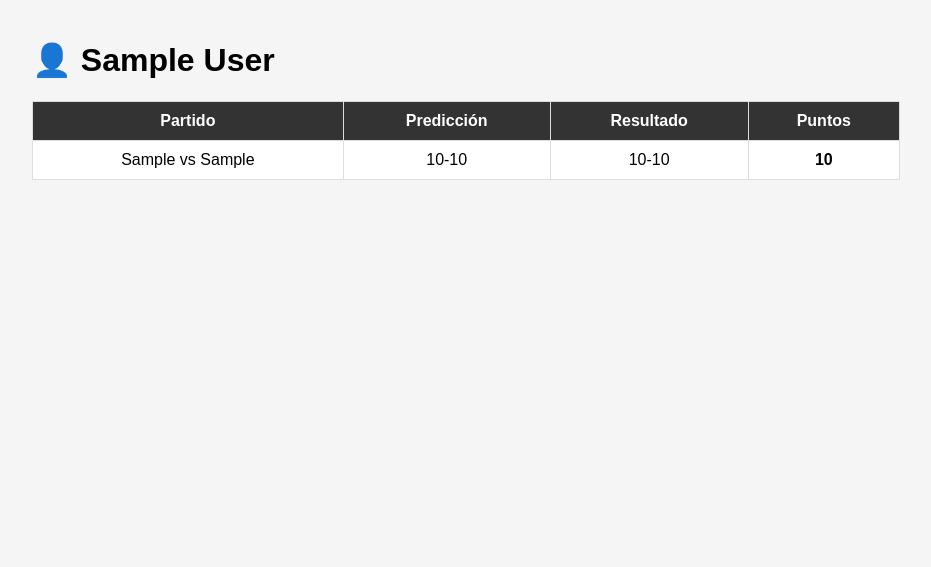
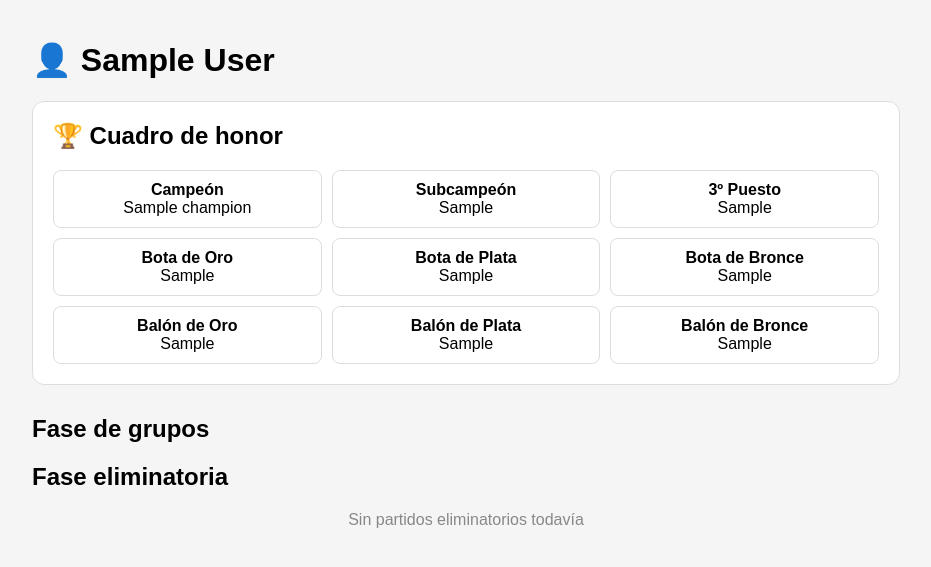
Before and after one commit to angeloabianchi/worldcup, a Django app: template templates/participant_detail.html in a window 1280 px wide. Shown: the part 48-615 px from the top of the page, without its empty margins (174-1105 px from the left). Run offline with Django 5.2, Linux system fonts and the light colour scheme; the template is opened without the code that fills it: most values are stand-ins (such as "Sample title", 1, 10 or a date in 2020).

Commit message:
participant details

```diff
--- a/core/apps.py
+++ b/core/apps.py
@@ -1,3 +1,5 @@
+import sys
+
 from django.apps import AppConfig
 
 
@@ -6,5 +8,9 @@
     name = 'core'
 
     def ready(self):
+
+        if 'runserver' not in sys.argv:
+            return
+
         from core.auto_updater import start_auto_update
         start_auto_update()
--- a/matches/services/results_updater.py
+++ b/matches/services/results_updater.py
@@ -61,6 +61,7 @@
     "Algeria": "Argelia",
     "South Africa": "Sudáfrica",
     "Cape Verde Islands": "Cabo Verde",
+    "Congo DR": "RD Congo",
 
     # ASIA
     "Japan": "Japón",
@@ -70,6 +71,7 @@
     "Saudi Arabia": "Arabia Saudita",
     "Qatar": "Catar",
     "Australia": "Australia",
+    "Uzbekistan": "Uzbekistán",
 
     # OTROS POSIBLES
     "New Zealand": "Nueva Zelanda",
--- a/templates/participant_detail.html
+++ b/templates/participant_detail.html
@@ -6,56 +6,257 @@
     👤 {{ participant.display_name }}
 </h1>
 
+
+{% if bonus %}
+
+<div style="
+    width:70%;
+    margin:auto;
+    margin-bottom:30px;
+">
+
+    <div style="
+        border:1px solid #ddd;
+        border-radius:12px;
+        background:white;
+        padding:20px;
+    ">
+
+        <h2 style="
+            text-align:left;
+            margin-top:0;
+        ">
+            🏆 Cuadro de honor
+        </h2>
+
+        <div style="
+            display:grid;
+            grid-template-columns: repeat(3, 1fr);
+            gap:10px;
+        ">
+
+            <div style="border:1px solid #ddd; padding:10px; border-radius:8px;">
+                <strong>Campeón</strong><br>
+                {{ bonus.champion }}
+            </div>
+
+            <div style="border:1px solid #ddd; padding:10px; border-radius:8px;">
+                <strong>Subcampeón</strong><br>
+                {{ bonus.runner_up }}
+            </div>
+
+            <div style="border:1px solid #ddd; padding:10px; border-radius:8px;">
+                <strong>3º Puesto</strong><br>
+                {{ bonus.third_place }}
+            </div>
+
+            <div style="border:1px solid #ddd; padding:10px; border-radius:8px;">
+                <strong>Bota de Oro</strong><br>
+                {{ bonus.golden_boot }}
+            </div>
+
+            <div style="border:1px solid #ddd; padding:10px; border-radius:8px;">
+                <strong>Bota de Plata</strong><br>
+                {{ bonus.silver_boot }}
+            </div>
+
+            <div style="border:1px solid #ddd; padding:10px; border-radius:8px;">
+                <strong>Bota de Bronce</strong><br>
+                {{ bonus.bronze_boot }}
+            </div>
+
+            <div style="border:1px solid #ddd; padding:10px; border-radius:8px;">
+                <strong>Balón de Oro</strong><br>
+                {{ bonus.golden_ball }}
+            </div>
+
+            <div style="border:1px solid #ddd; padding:10px; border-radius:8px;">
+                <strong>Balón de Plata</strong><br>
+                {{ bonus.silver_ball }}
+            </div>
+
+            <div style="border:1px solid #ddd; padding:10px; border-radius:8px;">
+                <strong>Balón de Bronce</strong><br>
+                {{ bonus.bronze_ball }}
+            </div>
+
+        </div>
+
+    </div>
+
+</div>
+
+{% endif %}
+
 <div style="width:70%; margin:auto;">
 
-    <table style="
-        width:100%;
-        border-collapse:collapse;
+    <h2 style="text-align:left;">Fase de grupos</h2>
+
+    {% regroup group_predictions by match.stage.name as grouped_predictions %}
+
+    {% for group in grouped_predictions %}
+
+    <h3 style="text-align:left; margin:20px 0 5px 5px;">
+        Grupo {{ group.grouper|cut:"GROUP_" }}
+    </h3>
+
+    <div style="
+        border:1px solid #ddd;
+        border-radius:10px;
+        margin-bottom:20px;
         background:white;
     ">
-        <thead>
-            <tr style="background:#333; color:white;">
-                <th>Partido</th>
-                <th>Predicción</th>
-                <th>Resultado</th>
-                <th>Puntos</th>
-            </tr>
-        </thead>
 
-        <tbody>
-            {% for p in predictions %}
-            <tr style="border-bottom:1px solid #eee;">
+        {% for prediction in group.list %}
+            <div style="
+                display:flex;
+                padding:10px;
+                border-top:1px solid #eee;
+                align-items:center;
+            ">
 
-                <!-- PARTIDO -->
-                <td style="padding:10px;">
-                    {{ p.match.home_team }} vs {{ p.match.away_team }}
-                </td>
+                <!-- PUNTOS -->
+
+                <div style="
+                    width:10%;
+                    text-align:center;
+                    font-weight:bold;
+
+                    {% if prediction.points >= 5 %}
+                        color:green;
+                    {% elif prediction.points > 0 %}
+                        color:orange;
+                    {% else %}
+                        color:#999;
+                    {% endif %}
+                ">
+                    {{ prediction.points }}
+                </div>
+
+
+                <!-- LOCAL -->
+                <div style="width:25%; text-align:right;">
+                    {{ prediction.match.home_team }}
+                </div>
 
                 <!-- PREDICCIÓN -->
-                <td style="text-align:center;">
-                    {{ p.predicted_home_score }}-{{ p.predicted_away_score }}
-                </td>
+                <div style="
+                    width:15%;
+                    text-align:center;
+                    font-weight:bold;
+                ">
+                    {{ prediction.predicted_home_score }}-{{ prediction.predicted_away_score }}
+                </div>
+
+                <!-- VISITANTE -->
+                <div style="width:25%; text-align:left;">
+                    {{ prediction.match.away_team }}
+                </div>
 
                 <!-- RESULTADO REAL -->
-                <td style="text-align:center;">
-                    {% if p.match.home_score is not None %}
-                        {{ p.match.home_score }}-{{ p.match.away_score }}
+                <div style="
+                    width:25%;
+                    text-align:center;
+                    color:#666;
+                ">
+                    {% if prediction.match.home_score is not None %}
+                        {{ prediction.match.home_score }}-{{ prediction.match.away_score }}
                     {% else %}
-                        <span style="color:#999;">sin jugar</span>
+                        <span style="color:#999;">
+                            sin jugar
+                        </span>
                     {% endif %}
-                </td>
+                </div>
 
-                <!-- PUNTOS -->
-                <td style="text-align:center; font-weight:bold;">
-                    {{ p.points }}
-                </td>
+            </div>
+        {% endfor %}
 
-            </tr>
+    </div>
+
+    {% endfor %}
+
+    <h2 style="text-align:left;">Fase eliminatoria</h2>
+
+    {% if knockout_predictions %}
+
+        {% regroup knockout_predictions by match.stage.name as knockout_groups %}
+
+        {% for phase in knockout_groups %}
+
+        <h3 style="text-align:left; margin:20px 0 5px 5px;">
+
+            {% if phase.grouper == "R16" %}
+                Octavos de final
+            {% elif phase.grouper == "QF" %}
+                Cuartos de final
+            {% elif phase.grouper == "SF" %}
+                Semifinal
+            {% elif phase.grouper == "FINAL" %}
+                Final
+            {% else %}
+                {{ phase.grouper }}
+            {% endif %}
+
+        </h3>
+
+        <div style="
+            border:1px solid #ddd;
+            border-radius:10px;
+            margin-bottom:20px;
+            background:white;
+        ">
+
+            {% for prediction in phase.list %}
+            <div style="
+                display:flex;
+                padding:10px;
+                border-top:1px solid #eee;
+                align-items:center;
+            ">
+
+                <div style="width:30%; text-align:right;">
+                    {{ prediction.match.home_team }}
+                </div>
+
+                <div style="
+                    width:15%;
+                    text-align:center;
+                    font-weight:bold;
+                ">
+                    {{ prediction.predicted_home_score }}-{{ prediction.predicted_away_score }}
+                </div>
+
+                <div style="width:30%; text-align:left;">
+                    {{ prediction.match.away_team }}
+                </div>
+
+                <div style="
+                    width:25%;
+                    text-align:center;
+                    color:#666;
+                ">
+                    {% if prediction.match.home_score is not None %}
+                        {{ prediction.match.home_score }}-{{ prediction.match.away_score }}
+                    {% else %}
+                        <span style="color:#999;">
+                            sin jugar
+                        </span>
+                    {% endif %}
+                </div>
+
+            </div>
             {% endfor %}
-        </tbody>
-    </table>
+
+        </div>
+
+        {% endfor %}
+
+    {% else %}
+        <div style="color:#888;">
+            Sin partidos eliminatorios todavía
+        </div>
+    {% endif %}
 
 </div>
 
 {% endblock %}
-``
```
Also changed, not shown: api/views.py (+35 -8 lines), predictions/models.py (+64 -10 lines), predictions/services/prediction_importer.py (+43 -1 lines), predictions/migrations/0004_remove_bonusprediction_best_player_and_more.py (added).
